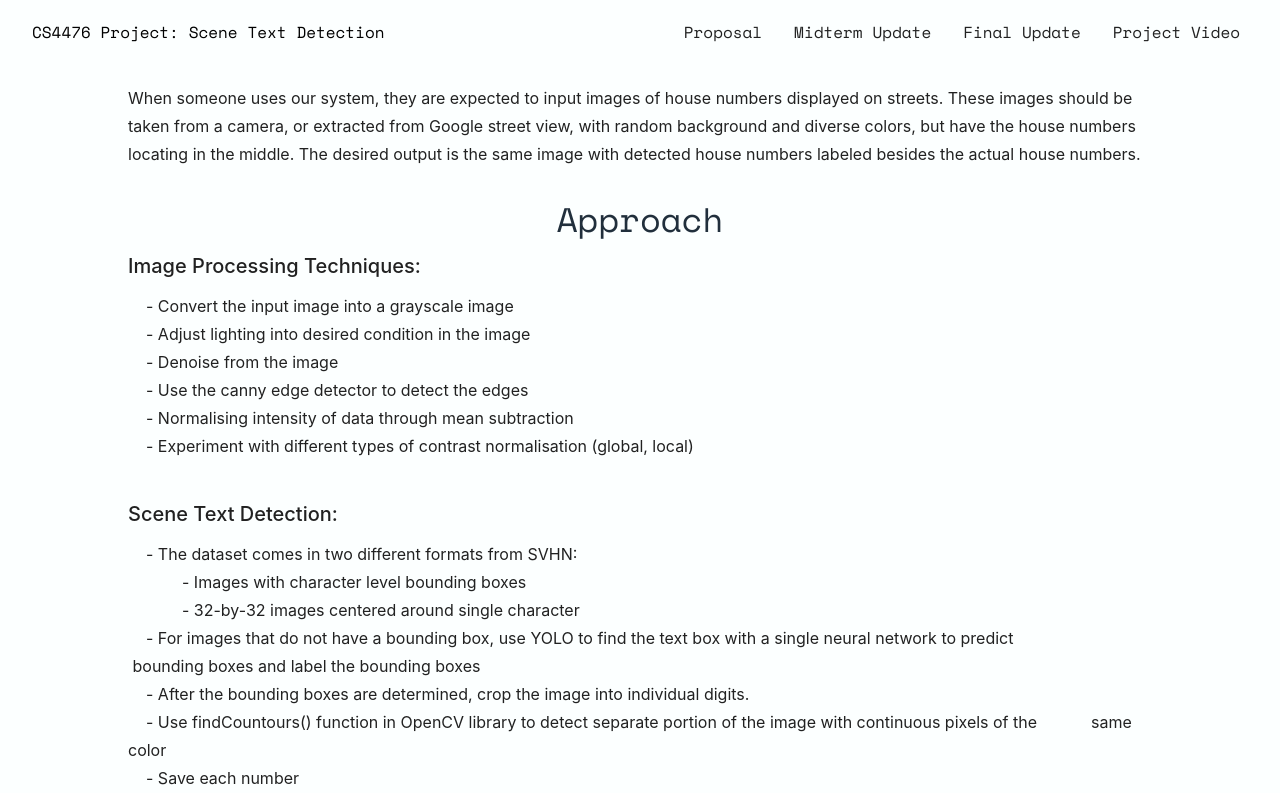
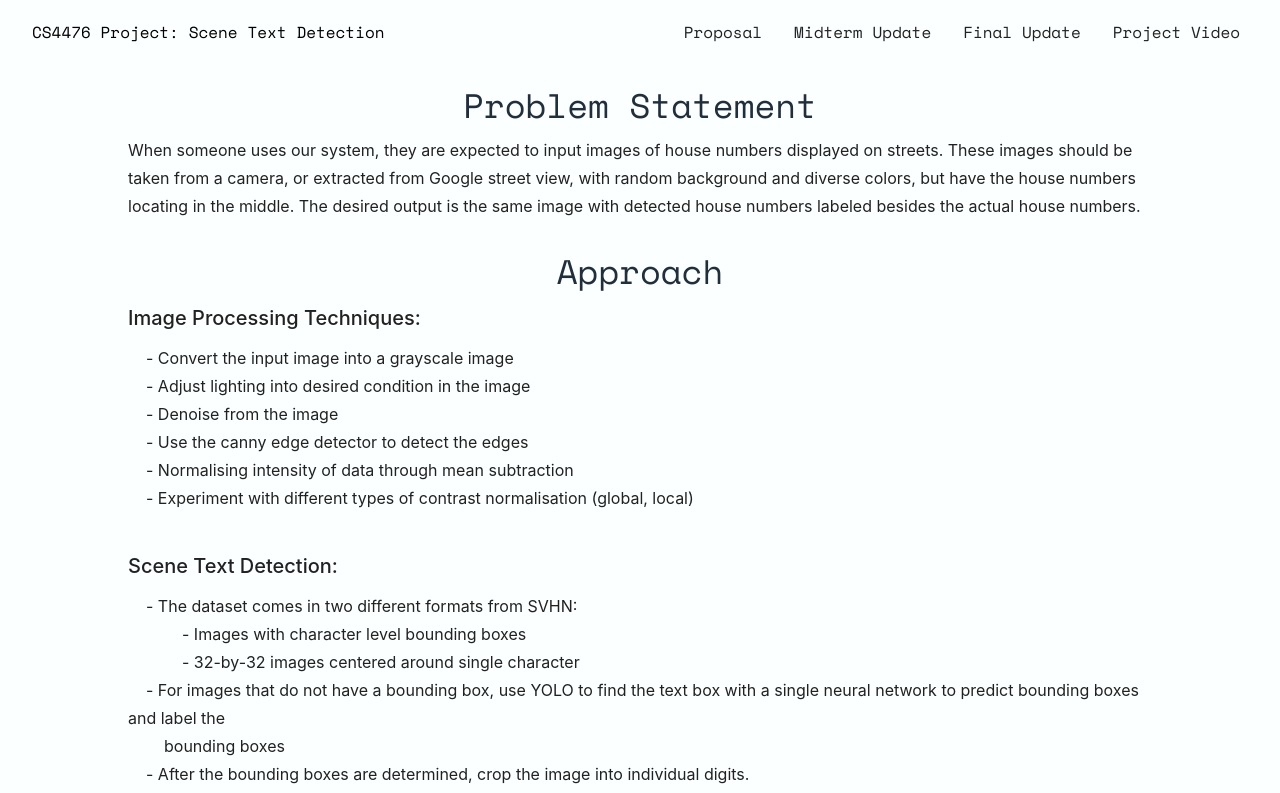
Before and after one commit to bruceliqin/CS4476-Project-Website, a React (Create React App) app: page /#/proposal in a window 1280 px wide. Shown: the top 793 px of the page. Built offline with nearby package versions, Linux system fonts and the light colour scheme.

Commit message:
proposal update

```diff
--- a/src/components/TeamDescription/TeamDescription.js
+++ b/src/components/TeamDescription/TeamDescription.js
@@ -44,7 +44,7 @@ export default function Description() {
               <CardBody>
                   <Typography className={classes.description}>
                     I am an undergraduate Electrical Engineering student at Georgia Institute of Technology with a minor in Computer Science.
-                  <a href="https://www.linkedin.com/in/bruce-qin">LinkedIn</a>.
+                  <br></br><a href="https://www.linkedin.com/in/bruce-qin">LinkedIn</a>.
                   </Typography>
               </CardBody>
             </Card>
--- a/src/pages/Proposal/Proposal.js
+++ b/src/pages/Proposal/Proposal.js
@@ -47,11 +47,12 @@ const Proposal = ({ tagChange }) => {
         <div className={classes.wrapper}>
             <Header></Header>
             <Box className={classes.boxFormat}>
-
+            <Typography align = 'center' variant = 'h4' className={classes.titleFormat}>
+                Problem Statement
+            </Typography>
             <Typography align='left' variant='subtitle1' className={classes.titleParagraphFormat}>
             When someone uses our system, they are expected to input images of house numbers displayed on streets. These images should be taken from a camera, or extracted from Google street view, with random background and diverse colors, but have the house numbers locating in the middle. The desired output is the same image with detected house numbers labeled besides the actual house numbers. <br></br>
             </Typography>
-
 
             <Typography align='center' variant='h4' className={classes.lateTitleFormat}>
                 Approach
@@ -70,9 +71,10 @@ const Proposal = ({ tagChange }) => {
             &nbsp; &nbsp; - The dataset comes in two different formats from SVHN: <br></br>
             &nbsp; &nbsp; &nbsp; &nbsp; &nbsp; &nbsp; - Images with character level bounding boxes <br></br>
             &nbsp; &nbsp; &nbsp; &nbsp; &nbsp; &nbsp; - 32-by-32 images centered around single character <br></br>
-            &nbsp; &nbsp; - For images that do not have a bounding box, use YOLO to find the text box with a single neural network to predict &nbsp; &nbsp; &nbsp; &nbsp; &nbsp;&nbsp; &nbsp; &nbsp; &nbsp;bounding boxes and label the bounding boxes  <br></br>
+            &nbsp; &nbsp; - For images that do not have a bounding box, use YOLO to find the text box with a single neural network to predict bounding boxes and label the <br></br>
+            &nbsp; &nbsp; &nbsp; &nbsp; bounding boxes  <br></br>
             &nbsp; &nbsp; - After the bounding boxes are determined, crop the image into individual digits. <br></br>
-            &nbsp; &nbsp; - Use findCountours() function in OpenCV library to detect separate portion of the image with continuous pixels of the &nbsp; &nbsp; &nbsp; &nbsp; &nbsp;&nbsp;  same color <br></br>
+            &nbsp; &nbsp; - Use findCountours() function in OpenCV library to detect separate portion of the image with continuous pixels of the same color <br></br>
             &nbsp; &nbsp; - Save each number <br></br><br></br>
             </Typography>
             <Typography align='left' variant='h6' className={classes.titleParagraphFormat}>Scene Text Recognition:</Typography>
```
